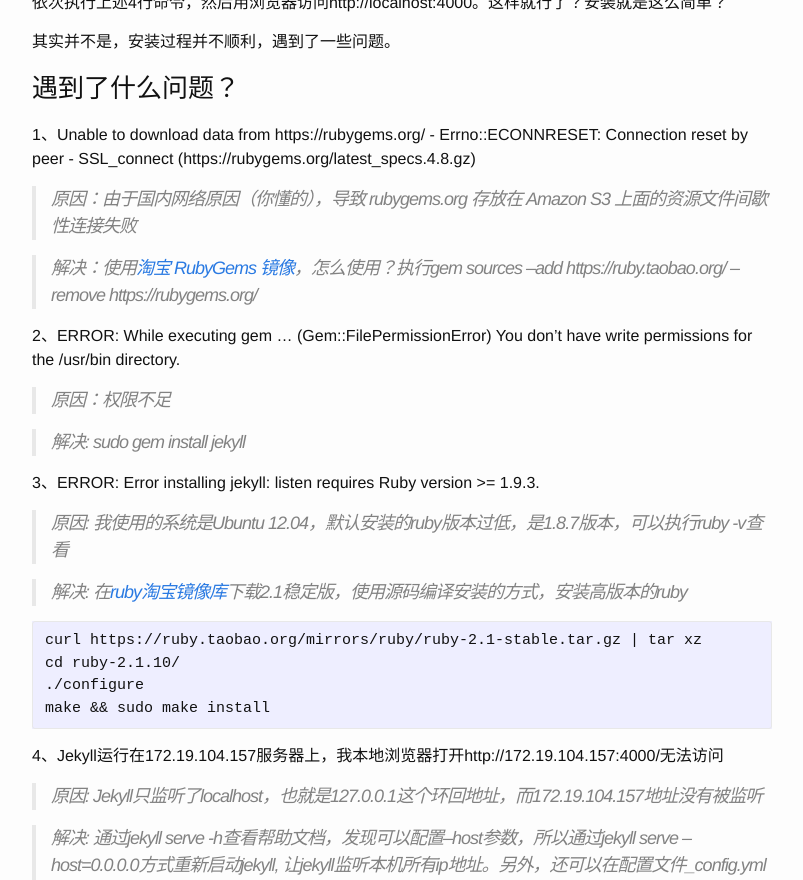
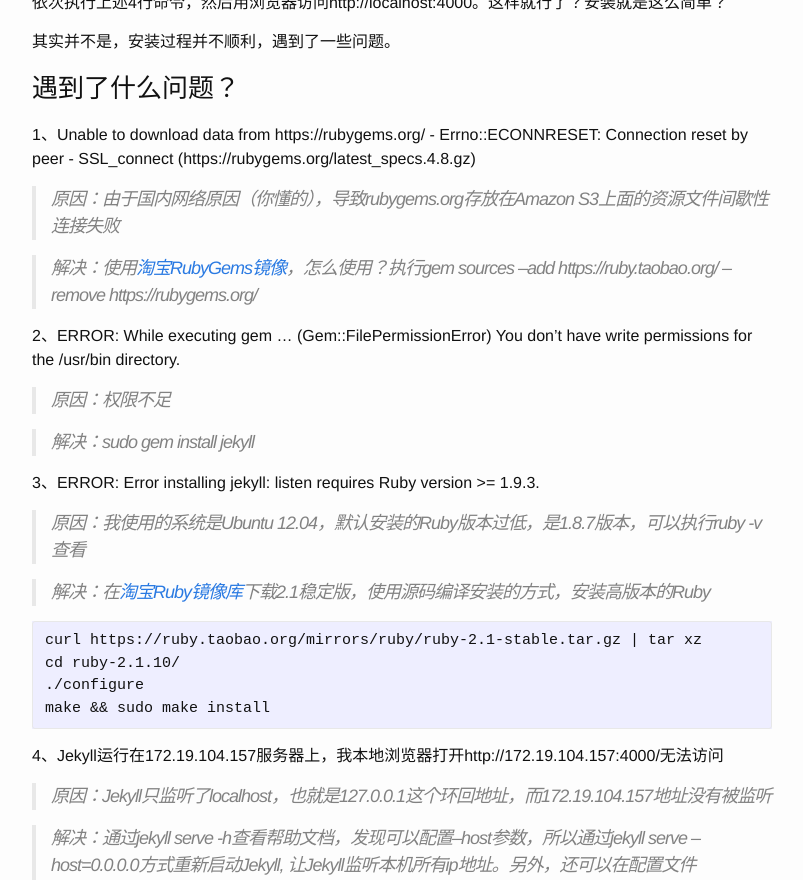
Before and after one commit to liuyixing/liuyixing.github.io, a Jekyll site: the page built from _posts/2016-04-27-how-to-install-jekyll.markdown, in a window 1280 px wide and 1400 px high, scrolled down 183 px, cut to the strip 434-1314 px from the top of the window. Shown: the whole strip, without its empty margins (238-1041 px from the left). Built offline with Jekyll 4.4.1, drawn with Linux system fonts in a browser that asks for light colours; comment, search, counter and statistics services are not loaded; some of the changed text lies outside the part shown.

Commit message:
修改文章

```diff
--- a/_posts/2016-04-27-how-to-install-jekyll.markdown
+++ b/_posts/2016-04-27-how-to-install-jekyll.markdown
@@ -18,23 +18,23 @@ categories: jekyll
 
 1、Unable to download data from https://rubygems.org/ - Errno::ECONNRESET: Connection reset by peer - SSL_connect (https://rubygems.org/latest_specs.4.8.gz)
 
-> 原因：由于国内网络原因（你懂的），导致 rubygems.org 存放在 Amazon S3 上面的资源文件间歇性连接失败
+> 原因：由于国内网络原因（你懂的），导致rubygems.org存放在Amazon S3上面的资源文件间歇性连接失败
 
-> 解决：使用[淘宝 RubyGems 镜像][淘宝 RubyGems 镜像]，怎么使用？执行gem sources --add https://ruby.taobao.org/ --remove https://rubygems.org/
+> 解决：使用[淘宝RubyGems镜像][淘宝RubyGems镜像]，怎么使用？执行gem sources --add https://ruby.taobao.org/ --remove https://rubygems.org/
 
 2、ERROR:  While executing gem ... (Gem::FilePermissionError)
     You don't have write permissions for the /usr/bin directory.
 
 > 原因：权限不足
 
-> 解决: sudo gem install jekyll
+> 解决：sudo gem install jekyll
 
 3、ERROR:  Error installing jekyll:
         listen requires Ruby version >= 1.9.3.
 
-> 原因: 我使用的系统是Ubuntu 12.04，默认安装的ruby版本过低，是1.8.7版本，可以执行ruby -v查看
+> 原因：我使用的系统是Ubuntu 12.04，默认安装的Ruby版本过低，是1.8.7版本，可以执行ruby -v查看
 
-> 解决: 在[ruby淘宝镜像库][ruby淘宝镜像库]下载2.1稳定版，使用源码编译安装的方式，安装高版本的ruby
+> 解决：在[淘宝Ruby镜像库][淘宝Ruby镜像库]下载2.1稳定版，使用源码编译安装的方式，安装高版本的Ruby
 
     curl https://ruby.taobao.org/mirrors/ruby/ruby-2.1-stable.tar.gz | tar xz
     cd ruby-2.1.10/
@@ -43,13 +43,13 @@ categories: jekyll
 
 4、Jekyll运行在172.19.104.157服务器上，我本地浏览器打开http://172.19.104.157:4000/无法访问
 
-> 原因: Jekyll只监听了localhost，也就是127.0.0.1这个环回地址，而172.19.104.157地址没有被监听
+> 原因：Jekyll只监听了localhost，也就是127.0.0.1这个环回地址，而172.19.104.157地址没有被监听
 
-> 解决: 通过jekyll serve -h查看帮助文档，发现可以配置--host参数，所以通过jekyll serve --host=0.0.0.0方式重新启动jekyll, 让jekyll监听本机所有ip地址。另外，还可以在配置文件_config.yml中设置host: 0.0.0.0
+> 解决：通过jekyll serve -h查看帮助文档，发现可以配置--host参数，所以通过jekyll serve --host=0.0.0.0方式重新启动Jekyll, 让Jekyll监听本机所有ip地址。另外，还可以在配置文件_config.yml中设置host: 0.0.0.0
 
 
 [Jekyll官网]: https://jekyllrb.com/
-[淘宝 RubyGems 镜像]: https://ruby.taobao.org/
-[ruby淘宝镜像库]: https://ruby.taobao.org/mirrors/ruby/
+[淘宝RubyGems镜像]: https://ruby.taobao.org/
+[淘宝Ruby镜像库]: https://ruby.taobao.org/mirrors/ruby/
 
 [Jekyll快速入门指南]: http://7xtisb.com2.z0.glb.clouddn.com/images/howtoinstalljekyll/installjekyll.jpg
```
